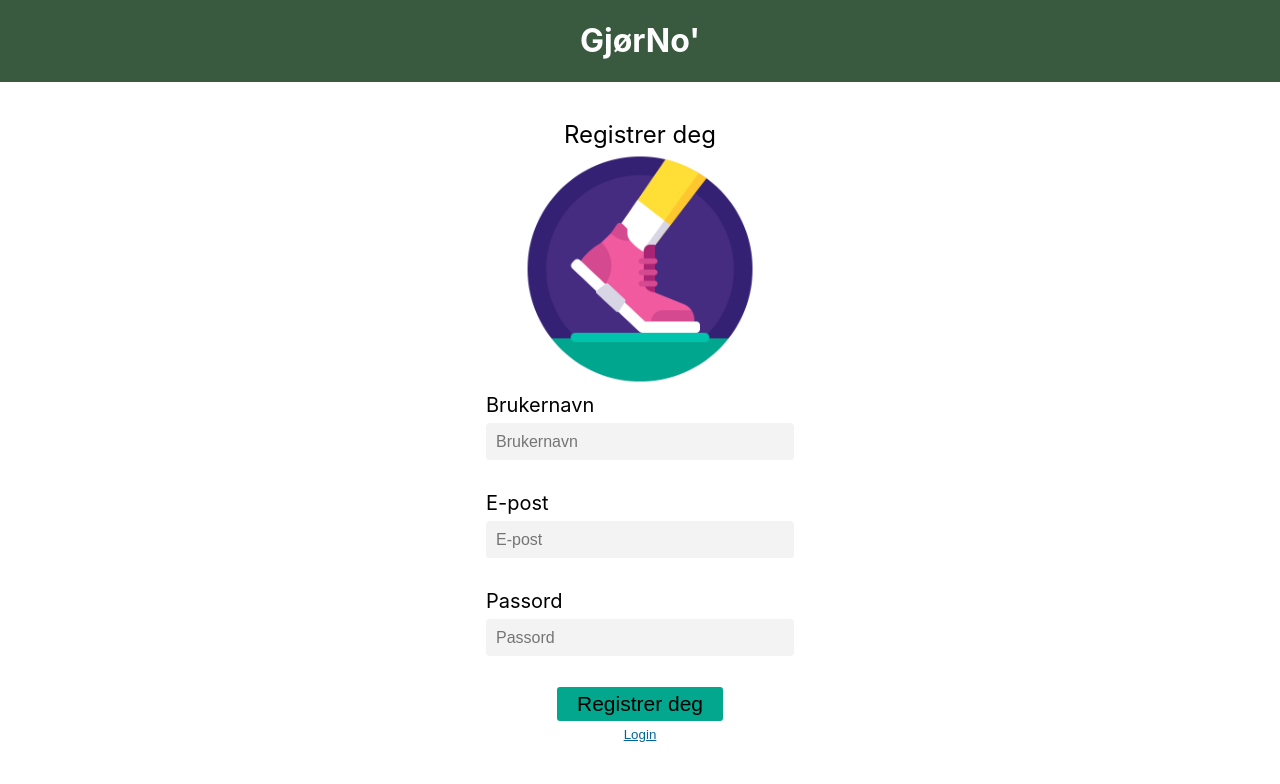
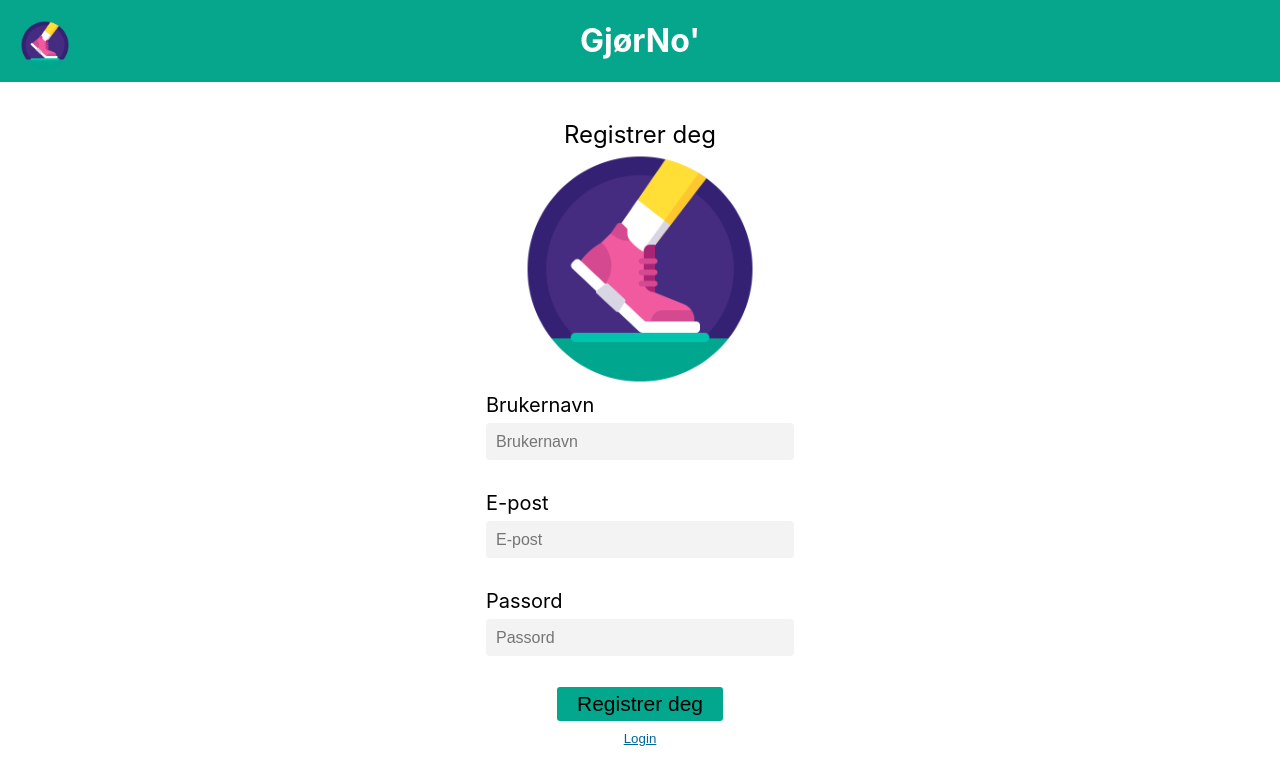
Before and after one commit to kristinelarssen/gjorno, a React (Create React App) app in the folder frontend/: page /signup in a window 1280 px wide. Shown: the top 784 px of the page. Built offline with nearby package versions, Linux system fonts and the light colour scheme.

Commit message:
fix(#30): Endret fargepallet

```diff
--- a/frontend/src/App.css
+++ b/frontend/src/App.css
@@ -14,10 +14,10 @@
 
 #btnNewAct {
   font-weight: bolder;
-  color: #344e41;
-  background-color: #dad7cd;
+  color: white;
+  background-color: #f1599f;
   border-radius: 6px;
-  border-color: #344e41;
+
   border-width: 1px;
   width: 100px;
   height: 40px;
@@ -27,7 +27,7 @@
 }
 
 #navbar {
-  background-color: #3a5a40;
+  background-color: #06a68d;
   position: fixed;
   top: 0;
   width: 100%;
@@ -44,8 +44,8 @@
 
 #btnLogOut {
   font-weight: bolder;
-  color: #344e41;
-  background-color: #dad7cd;
+  color: white;
+  background-color: #452b80;
   border-radius: 6px;
   border-color: #344e41;
   border-width: 1px;
@@ -63,3 +63,11 @@
   top: 0;
   right: 20px;
 }
+
+#imgLogo {
+  width: 50px;
+  height: 50px;
+  position: fixed;
+  left: 20px;
+  top: 20px;
+}
--- a/frontend/src/App.tsx
+++ b/frontend/src/App.tsx
@@ -8,6 +8,7 @@ import SignupForm from "./components/SignupForm";
 import history from "./history";
 import IUserLogin from "./interfaces/userlogin";
 import Home from "./pages/home";
+import loginImage from "./images/login-image.png";
 
 function App() {
   const [username, setUsername] = useState("");
@@ -106,6 +107,9 @@ function App() {
             </button>
           </div>
         )}
+        <div>
+          <img id="imgLogo" src={loginImage} alt="Logo"></img>
+        </div>
       </div>
       <Router history={history}>
         <Switch>
--- a/frontend/src/components/Activity/index.tsx
+++ b/frontend/src/components/Activity/index.tsx
@@ -12,9 +12,9 @@ const Activity: React.FC<IActivity> = ({
   return (
     <div key={id} className="box">
       <h3>{title}</h3>
-      <p id ="opprettet">Opprettet: {created}</p>
       <p>{description}</p>
       <p id="dato">Dato og tidspunkt: {date}</p>
+      <p id="opprettet">Opprettet: {created}</p>
     </div>
   );
 };
--- a/frontend/src/styles/activity.css
+++ b/frontend/src/styles/activity.css
@@ -1,5 +1,5 @@
 .box {
-  background-color: #a3b18a;
+  background-color: #c5d1cf;
   padding: 10px;
   margin: 20px;
   width: 200px;
@@ -10,7 +10,7 @@
 
 #opprettet {
   font-size: smaller;
-  color: #dad7cd;
+  color: #555451;
 }
 
 #dato {
--- a/frontend/src/styles/login.css
+++ b/frontend/src/styles/login.css
@@ -81,7 +81,7 @@
 }
 
 #button-link {
-  margin-top: 6px;
+  margin-top: 10px;
   background: none !important;
   border: none;
   padding: 0 !important;
```
